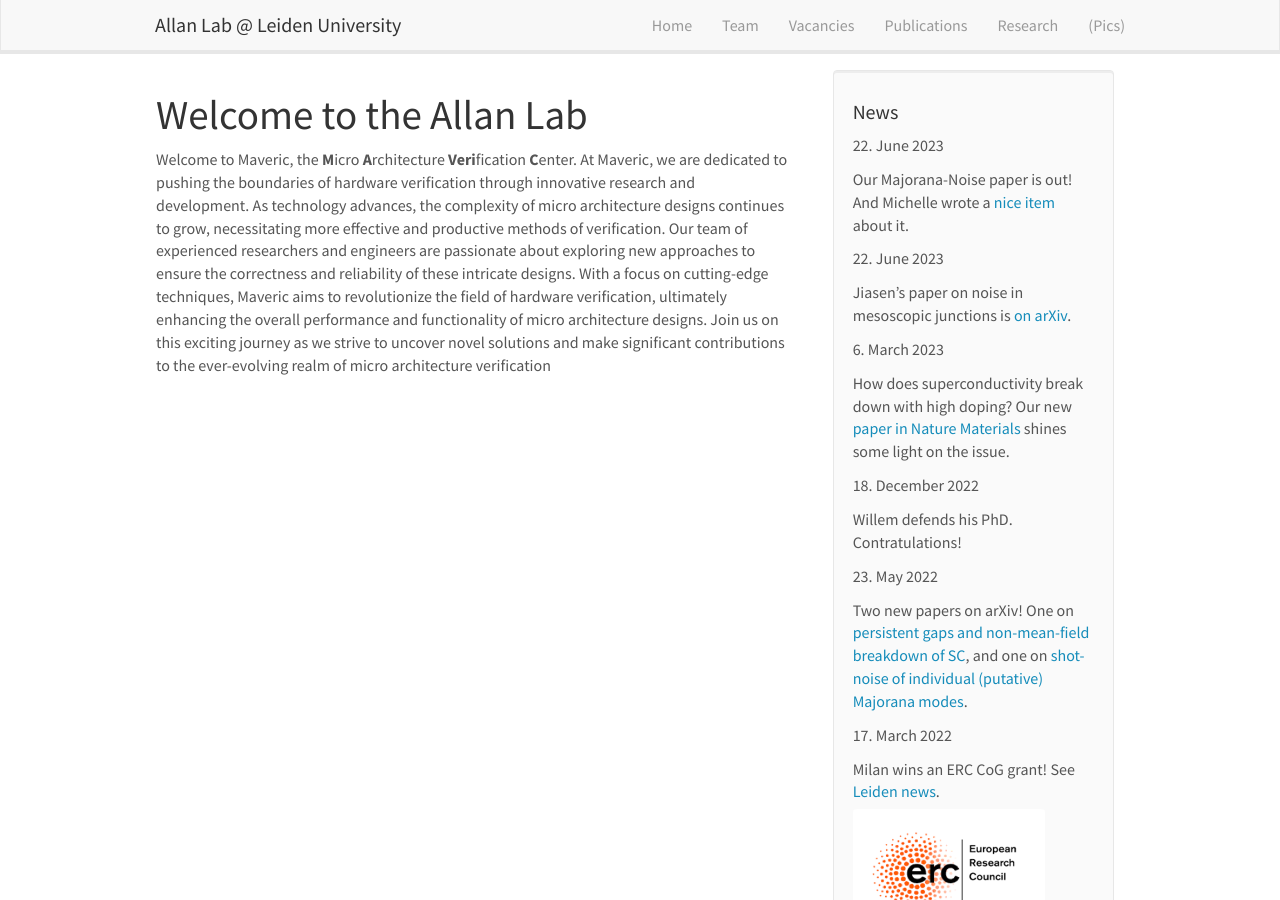
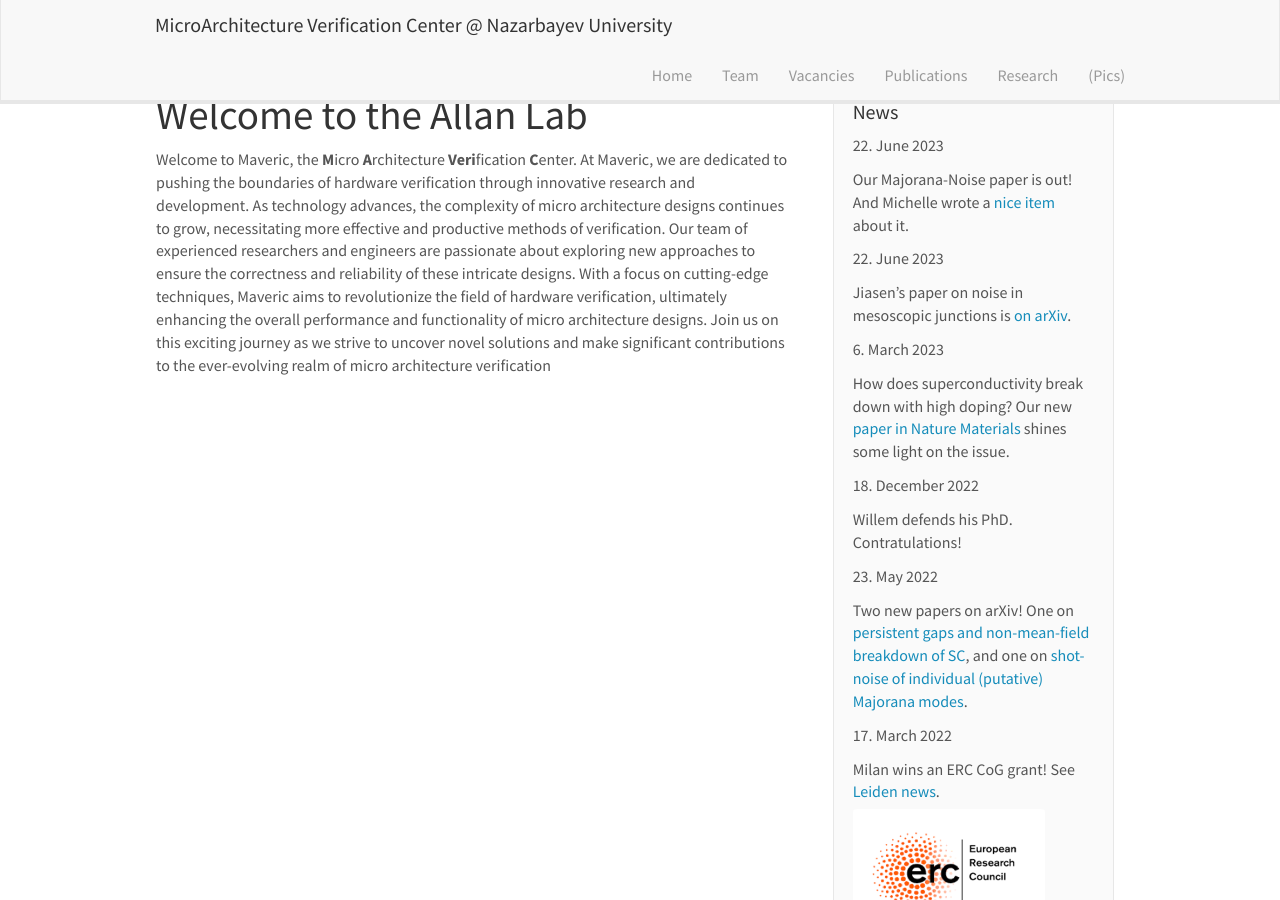
Before and after one commit to mavericnu/mavericnu.github.io, a Jekyll site: the page built from _pages/home.md, in a window 1280 px wide and 900 px high. Built offline with Jekyll 4.4.1, drawn with Linux system fonts in a browser that asks for light colours; nearby versions of some CDN libraries.

Commit message:
header change

```diff
--- a/_includes/header.html
+++ b/_includes/header.html
@@ -8,7 +8,7 @@
 		<span class="icon-bar"></span>
 	  </button>
 
-    <a class="navbar-brand" href="{{ site.url }}{{ site.baseurl }}/">Allan Lab @ Leiden University</a>
+    <a class="navbar-brand" href="{{ site.url }}{{ site.baseurl }}/">MicroArchitecture Verification Center @ Nazarbayev University</a>
 	</div>
 	<div class="collapse navbar-collapse" id="navbar-collapse-1">
 	  <ul class="nav navbar-nav navbar-right">
```
